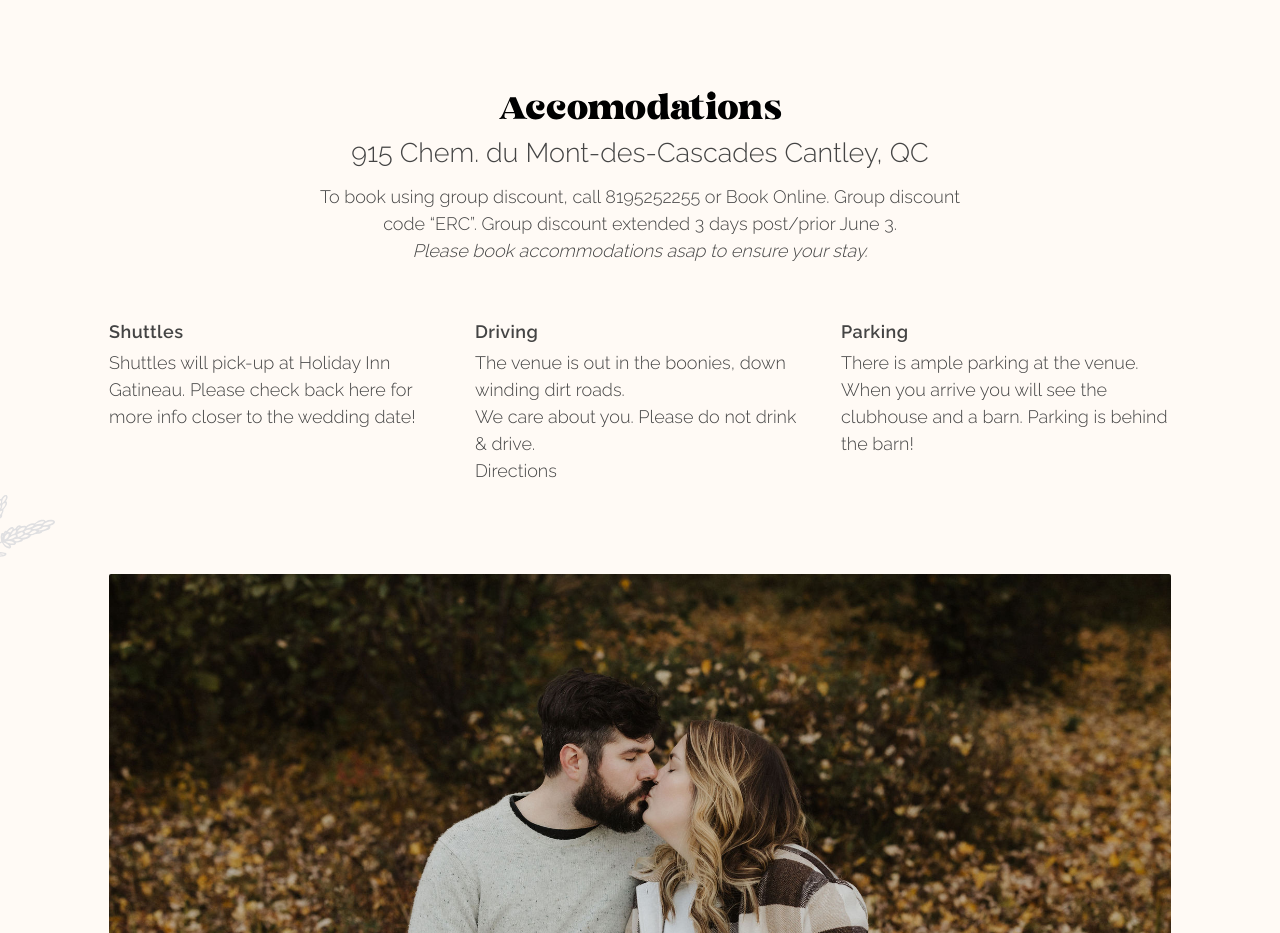
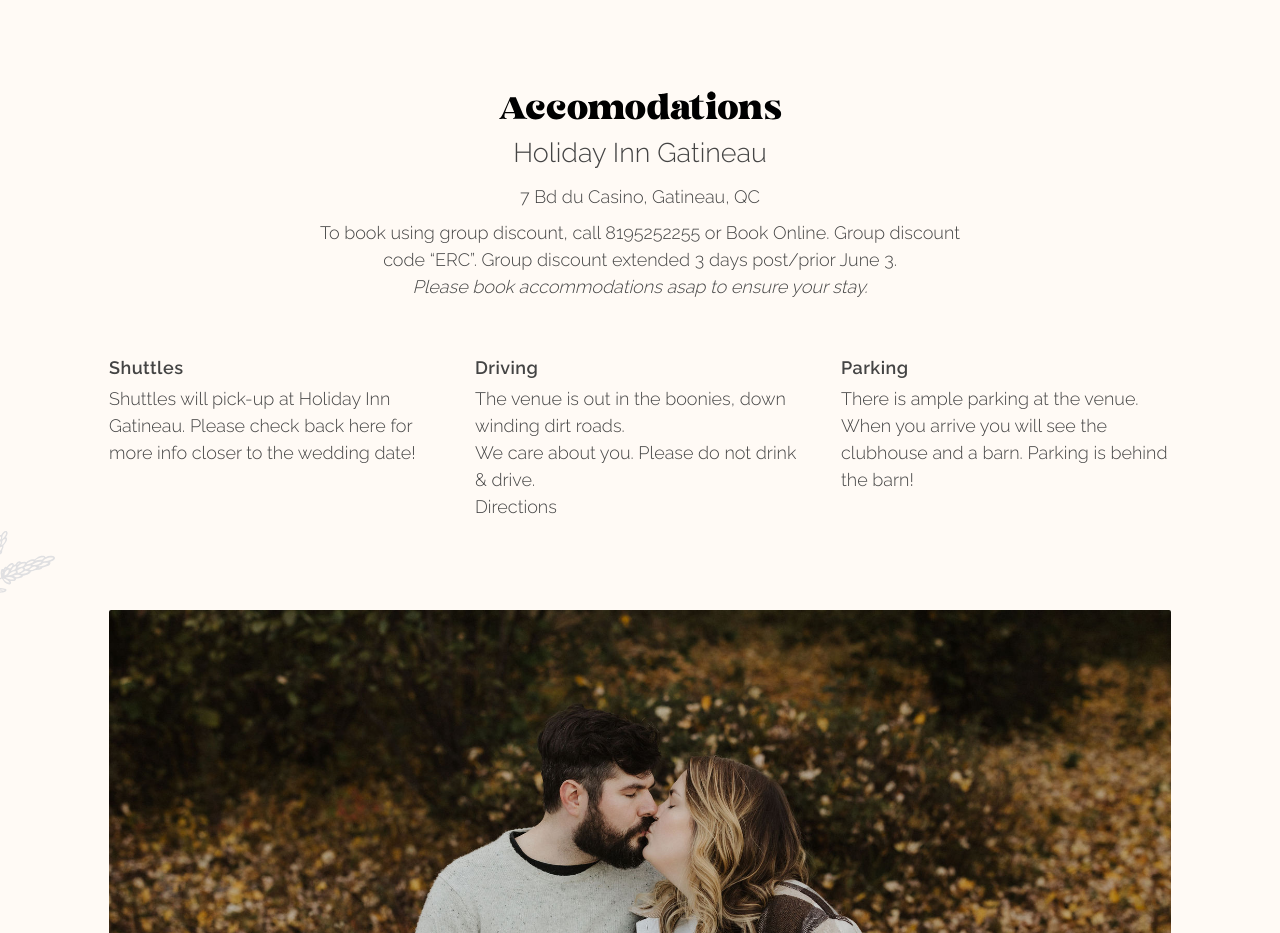
Before and after one commit to martenbjork/erin-and-benoit, a Next.js app: page / in a window 1280 px wide. Shown: the part 1861-2794 px from the top of the page. Built offline with nearby package versions, Linux system fonts and the light colour scheme.

Commit message:
Update index.tsx

```diff
--- a/src/pages/index.tsx
+++ b/src/pages/index.tsx
@@ -154,9 +154,9 @@ export default function Home() {
           <div className={styles.Item}>
             <TitleAccommodations />
             <p className="large">
-              915 Chem. du Mont-des-Cascades
-              Cantley, QC
+             Holiday Inn Gatineau
             </p>
+            <p>7 Bd du Casino, Gatineau, QC</p>
             <p>
               To book using group discount, call 8195252255 or Book Online.
               Group discount code “ERC”. Group discount extended 3 days
```
